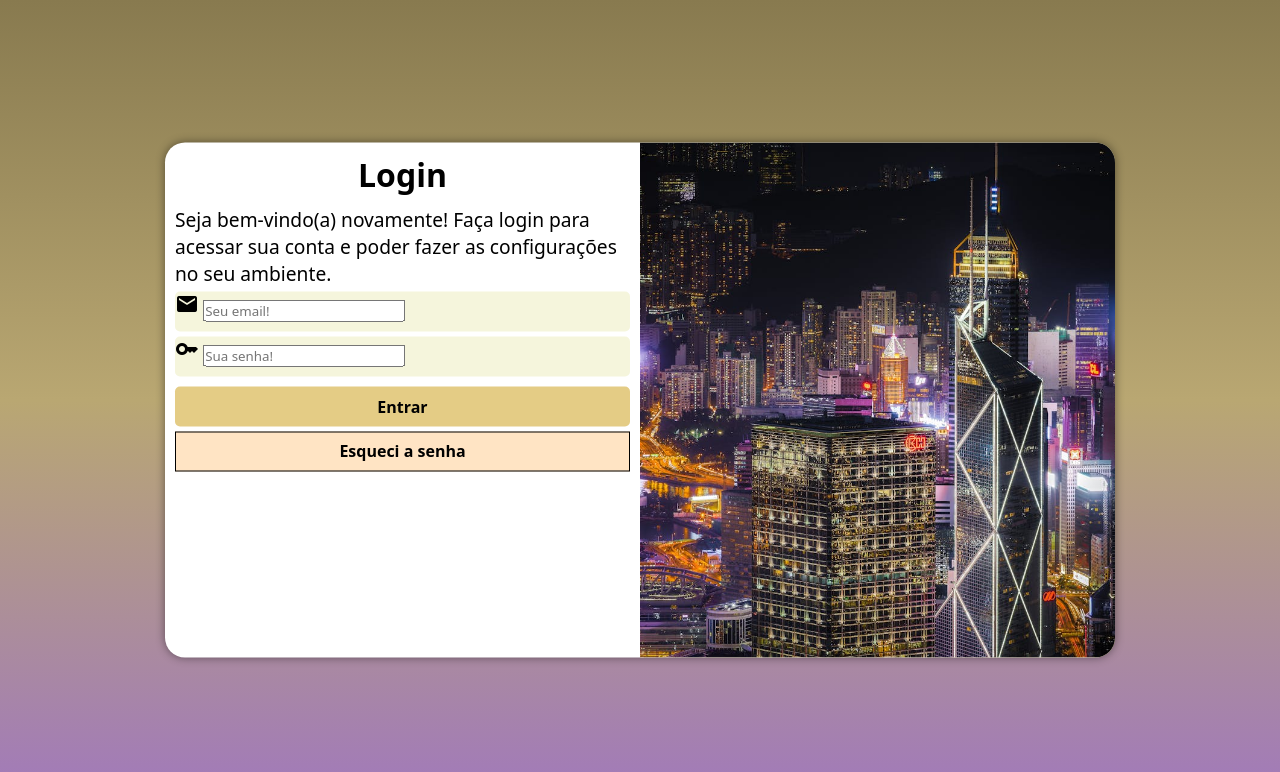
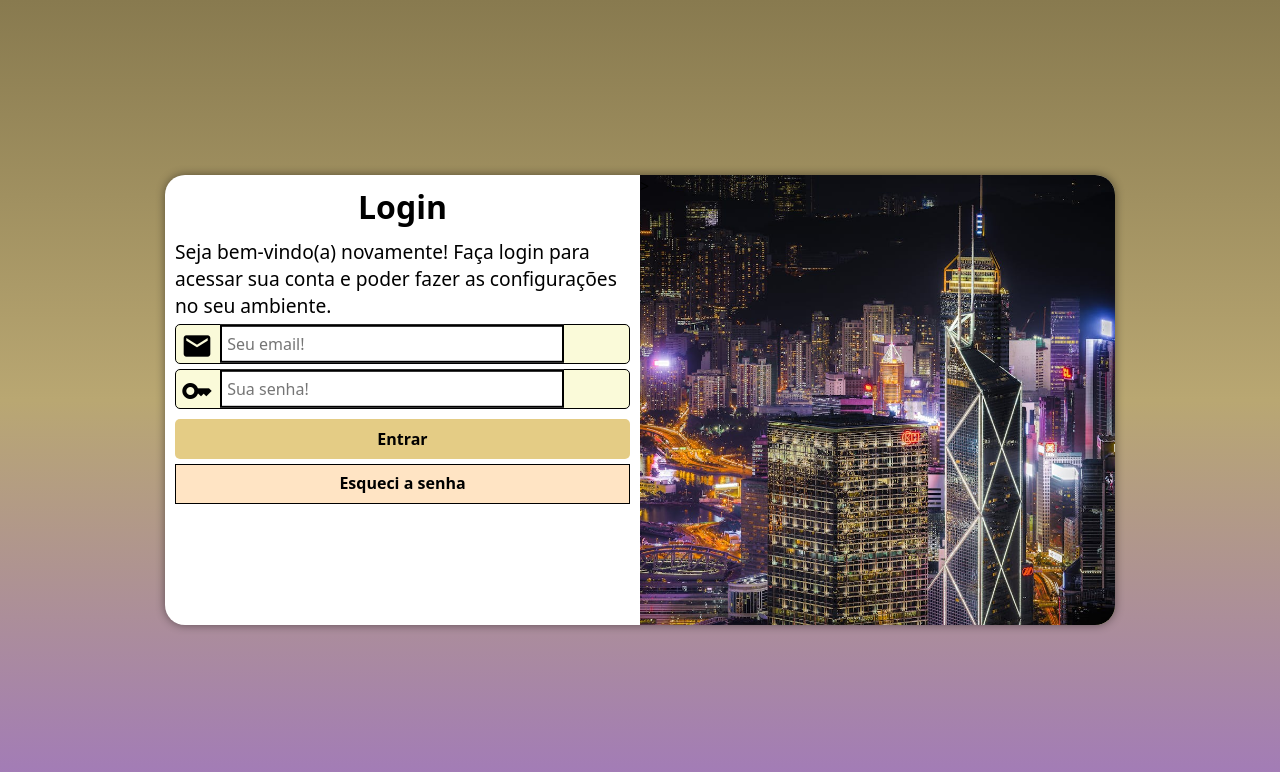
Before and after one commit to joaoluis25/projeto-login, a PHP site: page / in a window 1280 px wide. Shown: the top 772 px of the page. Run offline with PHP 8.4, Linux system fonts and the light colour scheme.

Commit message:
PROJETO LOGIN COMPLETO

```diff
--- a/estilos/cll.css
+++ b/estilos/cll.css
@@ -37,7 +37,8 @@ main{
     position: absolute;
     top: 50%;
     left: 50%;
-    transform: translate(-50%, -50%);
+
+
     overflow: hidden; /*Controla o que acontece quando o conteúdo "transborda" da caixa do elemento.
     Valores mais comuns
     [visible]:
@@ -49,11 +50,13 @@ main{
     [auto]:
        Semelhante a scroll, mas as barras de rolagem são adicionadas apenas quando necessário, ou seja, quando o conteúdo excede as dimensões do elemento.
     */
+
     box-shadow: 0px 0px 10px rgba(0, 0, 0, 0.452);
     display: block;
 
     transition: width 0.32s, height 0.32s;
     transition-timing-function: ease;
+    transform: translate(-50%, -50%);
 }
 
 #imagem{
@@ -79,11 +82,12 @@ main{
 }
 
 form > .campo{
-    background-color: beige;
+    background-color: rgb(250, 250, 217);
     width: 100%;
     height: 40px;
     border-radius: 5px;
     margin: 5px 0px;
+    border: 1px solid black;
 
 }
 
@@ -91,8 +95,36 @@ form label{
     display: none;
 }
 
-form i{
+.campo i{
     color: black;
+    font-size: 2em;
+    width: 40px;
+    padding: 5px;
+}
+
+.campo input{
+    background-color: white;
+    font-size: 1em;
+
+    width: calc(100% - 24%); /*Width + calc(): É uma calculadora no CSS. Você usa para fazer contas direto no tamanho dos elementos, como "pegar 100% do espaço e subtrair 50 pixels". Ideal para layouts que precisam se adaptar a diferentes telas.*/
+
+    height: 100%;
+    border: 0px;
+    padding: 5px;
+    border: 2px solid black;
+    transform: translateY(-12.2px); /*Transform: É um efeito que modifica um elemento visualmente sem atrapalhar os outros ao redor. Com ele você pode: mover (translate), girar (rotate), aumentar/diminuir (scale) ou inclinar (skew) qualquer coisa na página de forma suave e sem quebrar o layout.
+    Seus valores:
+    Primeiro valor: eixo X (horizontal → positivo = direita, negativo = esquerda)
+    Segundo valor: eixo Y (vertical → positivo = baixo, negativo = cima)
+    Terceiro valor: eixo Z (profundidade → positivo = para frente, negativo = para trás)
+    Valores Aceitos
+    [Pixels]: translate(20px, 30px)
+    [Porcentagem]: translate(50%, -25%) → % do próprio elemento
+    [Unidades relativas]: rem, em, vh, vw
+    [Valores negativos]: Movem na direção oposta
+    [Decimal]: translate(2.5px, 3.1px)
+    */
+    /*OBS: SEMPRE QUE VC TIVER UMA TRANSFORMAÇÃO OU ANIMAÇÃO PARA FAZER ELA SEMPRE DEVE FICAR AO FINAL DO SELETOR DA MESMA!! */
 }
 
 form > input[type=submit]{
--- a/estilos/mq.css
+++ b/estilos/mq.css
@@ -1,11 +1,14 @@
 @charset "UTF-8";
 
-@media screen and (min-width: 768px) and (max-width: 992px){
+@media screen and (min-width: 768px) and (max-width: 992px){  /*CONFIGURAÇÃO PARA TABLET*/
+
     body{
         background-image: linear-gradient(to bottom, #887a4fa6, #b9a772, #a179bb);
     }
+
     #login{
         width: 85vw;
+        height: 400px;
     }
 
     #login > #imagem{
@@ -35,12 +38,13 @@
 
 }
 
-@media screen and (min-width: 992px) {
+@media screen and (min-width: 992px) { /*CONFIGURAÇÃO PARA TELAS MAIORES*/
     body{
         background-image: linear-gradient(to bottom, #887a4fa6, #b9a772, #a179bb);
     }
     #login{
         width: 950px;
+        height: 450px;
     }
 
     #login > #imagem{
```
